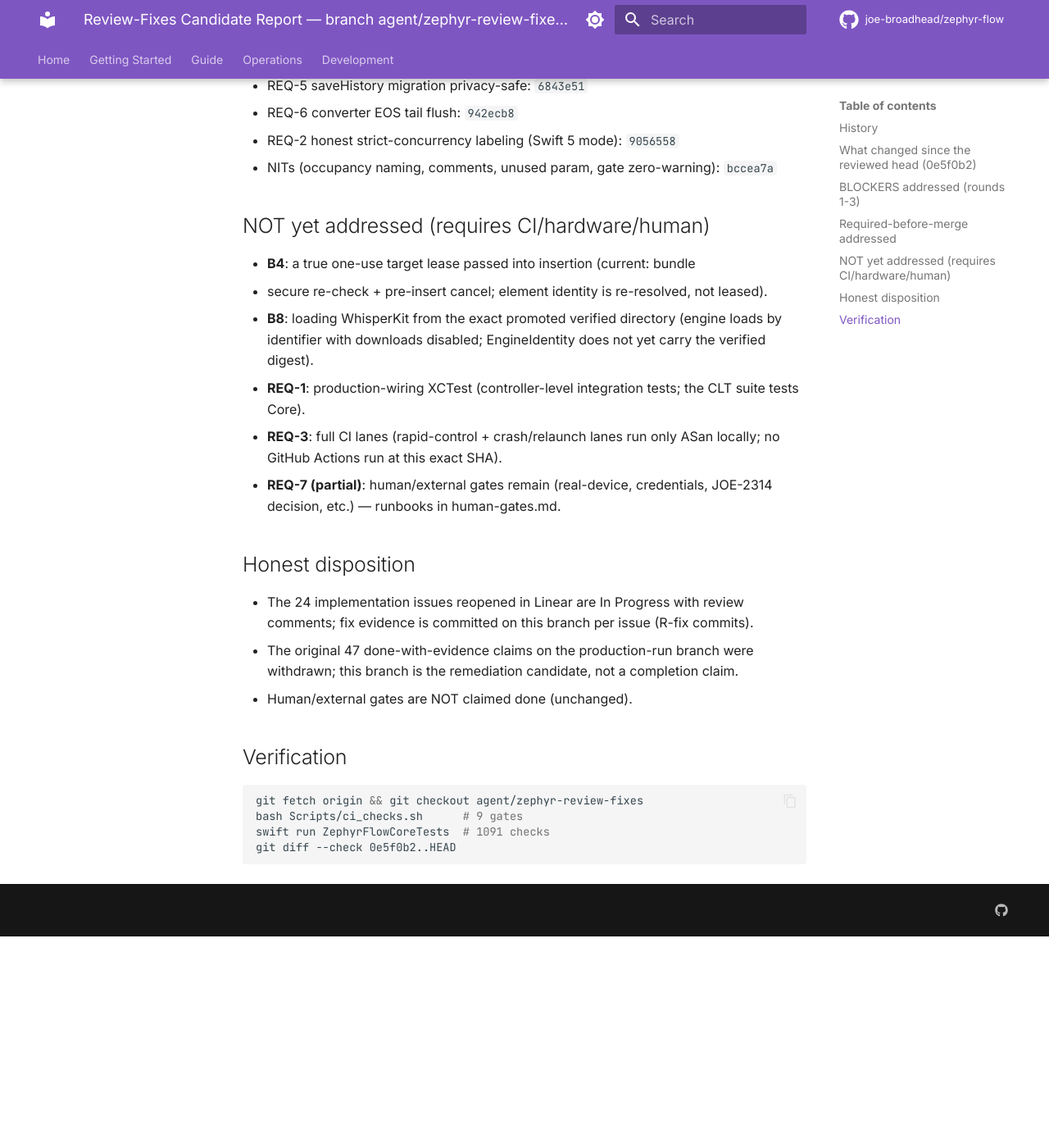
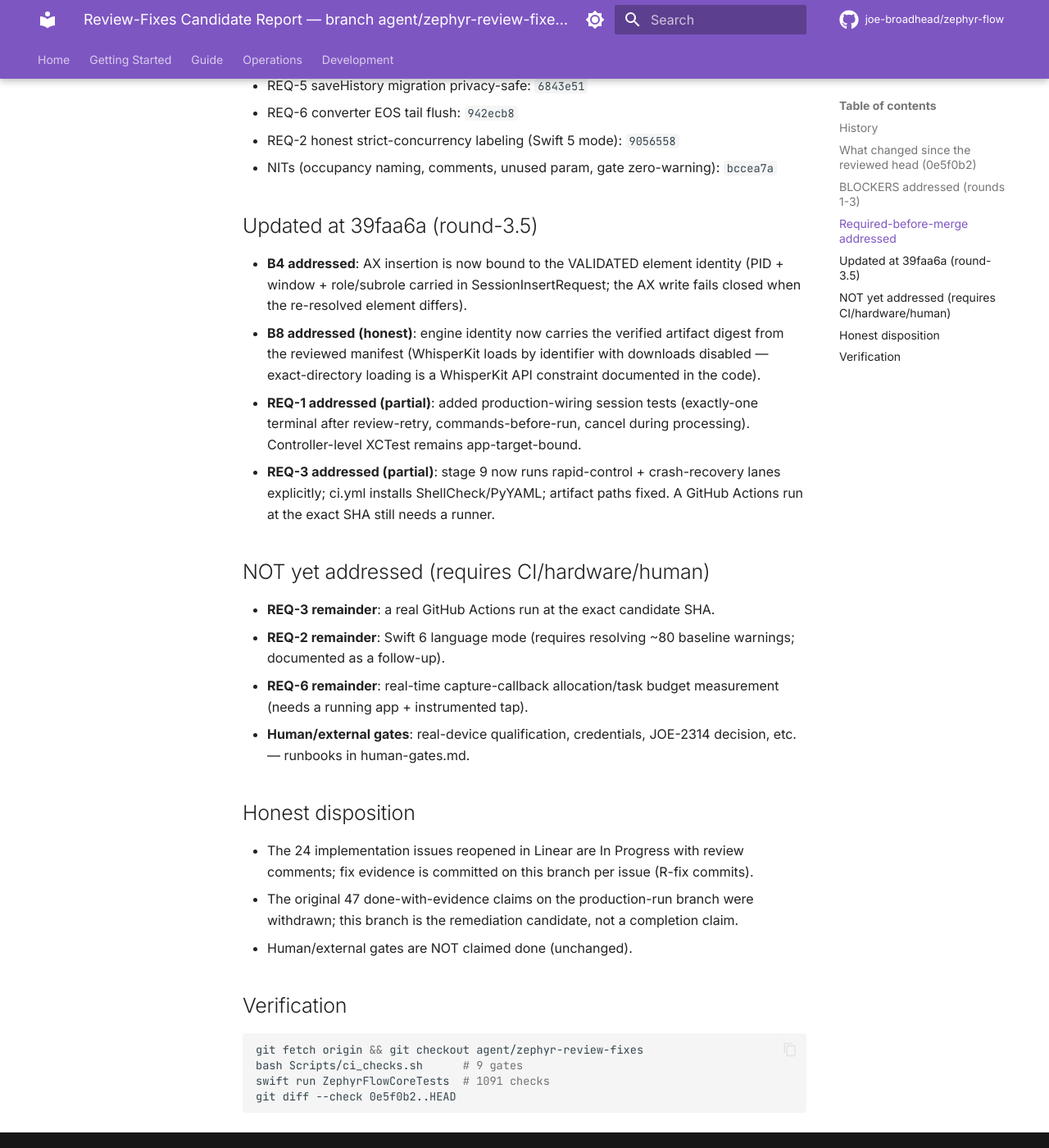
Before and after one commit to joe-broadhead/zephyr-flow, an MkDocs documentation site: the page built from docs/development/prime-agent-run/review-fixes-report.md, in a window 1280 px wide and 1400 px high, scrolled down 1917 px. Shown: the whole window at 82% size. Built offline with MkDocs 1.6.1 and Material for MkDocs 9.7.7, drawn with Linux system fonts in a browser that asks for light colours; comment, search, counter and statistics services are not loaded; before the commit the page ends 3059 px from its top, so only the background shows below that.

Commit message:
docs: review-fixes-report round-3.5 — B4/B8/REQ-1/REQ-3 status

```diff
--- a/docs/development/prime-agent-run/review-fixes-report.md
+++ b/docs/development/prime-agent-run/review-fixes-report.md
@@ -46,19 +46,29 @@ were addressed; a third review is required before merge.
 - REQ-2 honest strict-concurrency labeling (Swift 5 mode): `9056558`
 - NITs (occupancy naming, comments, unused param, gate zero-warning): `bccea7a`
 
+## Updated at 39faa6a (round-3.5)
+- **B4 addressed**: AX insertion is now bound to the VALIDATED element identity
+  (PID + window + role/subrole carried in SessionInsertRequest; the AX write
+  fails closed when the re-resolved element differs).
+- **B8 addressed (honest)**: engine identity now carries the verified artifact
+  digest from the reviewed manifest (WhisperKit loads by identifier with
+  downloads disabled — exact-directory loading is a WhisperKit API constraint
+  documented in the code).
+- **REQ-1 addressed (partial)**: added production-wiring session tests
+  (exactly-one terminal after review-retry, commands-before-run, cancel during
+  processing). Controller-level XCTest remains app-target-bound.
+- **REQ-3 addressed (partial)**: stage 9 now runs rapid-control +
+  crash-recovery lanes explicitly; ci.yml installs ShellCheck/PyYAML; artifact
+  paths fixed. A GitHub Actions run at the exact SHA still needs a runner.
+
 ## NOT yet addressed (requires CI/hardware/human)
-- **B4**: a true one-use target lease passed into insertion (current: bundle
-  + secure re-check + pre-insert cancel; element identity is re-resolved, not
-  leased).
-- **B8**: loading WhisperKit from the exact promoted verified directory (engine
-  loads by identifier with downloads disabled; EngineIdentity does not yet carry
-  the verified digest).
-- **REQ-1**: production-wiring XCTest (controller-level integration tests; the
-  CLT suite tests Core).
-- **REQ-3**: full CI lanes (rapid-control + crash/relaunch lanes run only ASan
-  locally; no GitHub Actions run at this exact SHA).
-- **REQ-7 (partial)**: human/external gates remain (real-device, credentials,
-  JOE-2314 decision, etc.) — runbooks in human-gates.md.
+- **REQ-3 remainder**: a real GitHub Actions run at the exact candidate SHA.
+- **REQ-2 remainder**: Swift 6 language mode (requires resolving ~80 baseline
+  warnings; documented as a follow-up).
+- **REQ-6 remainder**: real-time capture-callback allocation/task budget
+  measurement (needs a running app + instrumented tap).
+- **Human/external gates**: real-device qualification, credentials, JOE-2314
+  decision, etc. — runbooks in human-gates.md.
 
 ## Honest disposition
 - The 24 implementation issues reopened in Linear are In Progress with review
```
